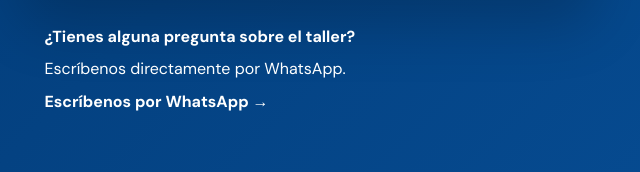
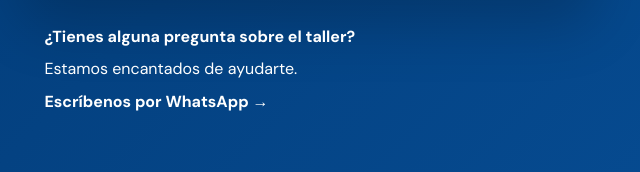
Before and after one commit to Risteski-Mediation/taller-mediacion, a plain HTML site: page index.html in a window 1280 px wide. Shown: the part 5308-5480 px from the top of the page, 604-1244 px from the left. Drawn offline with Linux system fonts and the light colour scheme.

Commit message:
Update index.html

```diff
--- a/index.html
+++ b/index.html
@@ -218,7 +218,7 @@
         <div class="whatsapp-contact">
 
           <p><strong>¿Tienes alguna pregunta sobre el taller?</strong></p>
-          <p>Escríbenos directamente por WhatsApp.</p>
+          <p>Estamos encantados de ayudarte.</p>
 
           <a
             class="whatsapp-link"
```
